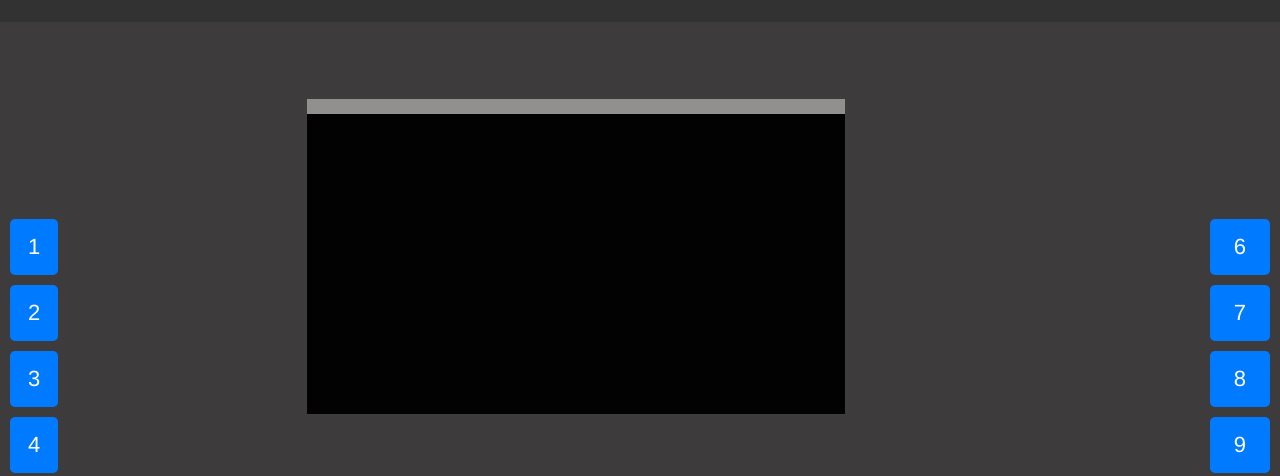
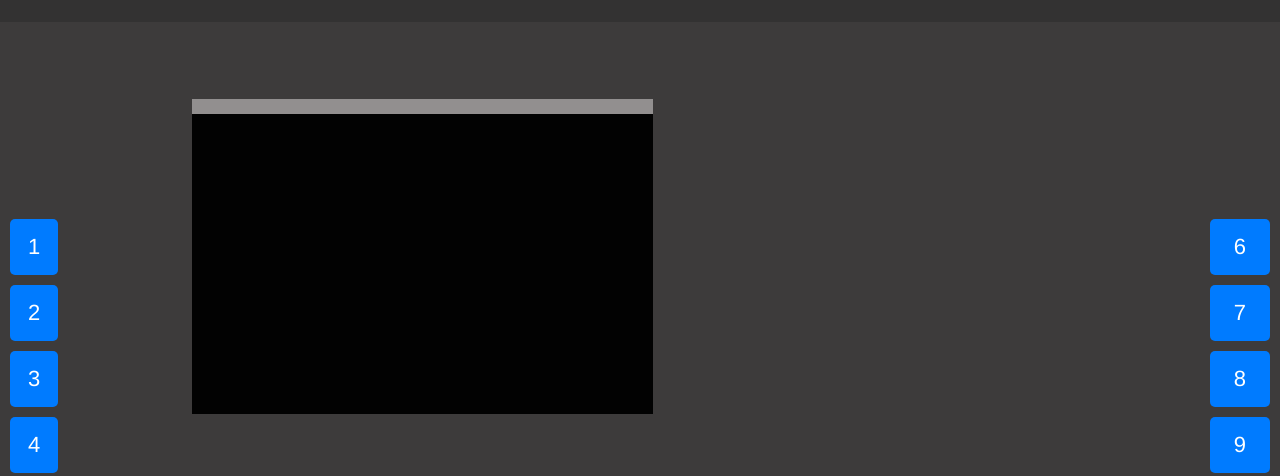
Before and after one commit to harshada-dhakane/Generative-arts-a6, a plain HTML site: page canvas3.html in a window 1280 px wide. Shown: the part 61-537 px from the top of the page. Drawn offline with Linux system fonts and the light colour scheme.

Commit message:
Update canvas3.html

```diff
--- a/canvas3.html
+++ b/canvas3.html
@@ -192,8 +192,8 @@
 
     <!-- Canvas Container -->
     <div id="canvas-container">
-        <canvas id="c" style="margin-left: 40%; margin-right: 25%;  margin-top: 10%;
-    background-color:#928f8f;  height: 300px; width: 70%; padding-top: 2%; "></canvas>
+        <canvas id="c" style="margin-left: 25%; margin-right: 25%;  margin-top: 10%;
+    background-color:#928f8f;  height: 300px; width: 60%; padding-top: 2%; "></canvas>
     </div>
 
     <div id="control-panel">
```
